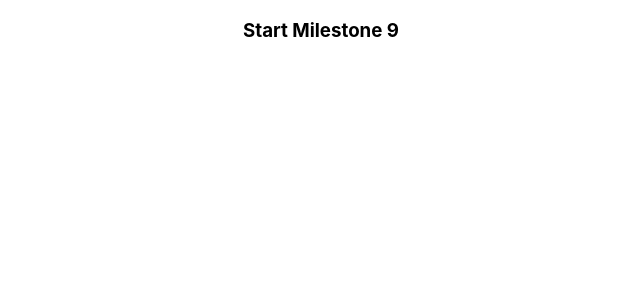
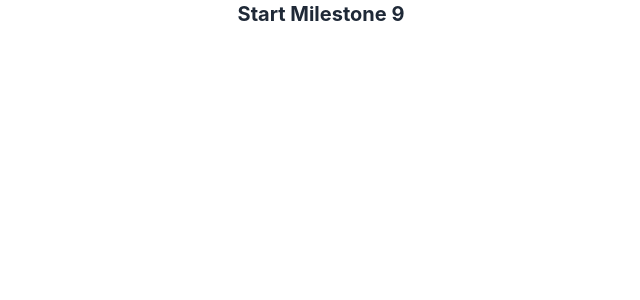
Before and after one commit to BbillahrariBBr/b6-quiz-crackerz, a React (Create React App) app in the folder quiz-hero/: page / in a window 1280 px wide. Shown: the top 300 px of the page, without its empty margins (319-959 px from the left). Built offline with nearby package versions, Linux system fonts and the light colour scheme.

Commit message:
tailwind css and daisy Ui package install

```diff
--- a/quiz-hero/package.json
+++ b/quiz-hero/package.json
@@ -6,6 +6,7 @@
     "@testing-library/jest-dom": "^5.16.5",
     "@testing-library/react": "^13.4.0",
     "@testing-library/user-event": "^13.5.0",
+    "daisyui": "^2.31.0",
     "react": "^18.2.0",
     "react-dom": "^18.2.0",
     "react-router-dom": "^6.4.2",
@@ -35,5 +36,10 @@
       "last 1 firefox version",
       "last 1 safari version"
     ]
+  },
+  "devDependencies": {
+    "autoprefixer": "^10.4.12",
+    "postcss": "^8.4.17",
+    "tailwindcss": "^3.1.8"
   }
 }
--- /dev/null
+++ b/quiz-hero/postcss.config.js
@@ -0,0 +1,6 @@
+module.exports = {
+  plugins: {
+    tailwindcss: {},
+    autoprefixer: {},
+  },
+}
--- a/quiz-hero/src/App.js
+++ b/quiz-hero/src/App.js
@@ -3,7 +3,7 @@
 function App() {
   return (
     <div className="App">
-      <h3>Start Milestone 9</h3>
+      <h3 className='text-xl font-bold'>Start Milestone 9</h3>
     </div>
   );
 }
--- a/quiz-hero/src/index.css
+++ b/quiz-hero/src/index.css
@@ -1,3 +1,7 @@
+@tailwind base;
+@tailwind components;
+@tailwind utilities;
+
 body {
   margin: 0;
   font-family: -apple-system, BlinkMacSystemFont, 'Segoe UI', 'Roboto', 'Oxygen',
--- /dev/null
+++ b/quiz-hero/tailwind.config.js
@@ -0,0 +1,10 @@
+/** @type {import('tailwindcss').Config} */
+module.exports = {
+  content: [
+    "./src/**/*.{js,jsx,ts,tsx}",
+  ],
+  theme: {
+    extend: {},
+  },
+  plugins: [require("daisyui")],
+}
```
Also changed, not shown: 2 other files (tests, documents, lock files or other folders).
